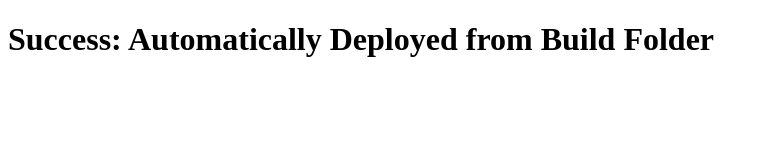
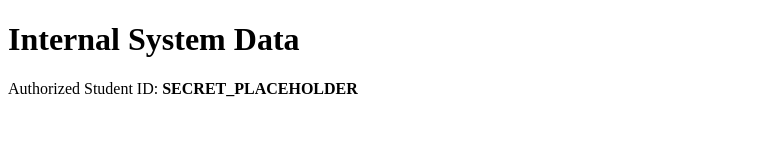
Before and after one commit to meenakshi2217/meenu, a plain HTML site: page build/index.html in a window 1280 px wide. Shown: the whole page, without its empty margins (0-769 px from the left). Drawn offline with Linux system fonts and the light colour scheme.

Commit message:
Update header and add student ID placeholder

```diff
--- a/build/index.html
+++ b/build/index.html
@@ -1,6 +1,7 @@
 <!DOCTYPE html>
 <html>
 <body>
-    <h1>Success: Automatically Deployed from Build Folder</h1>
+   <h1>Internal System Data</h1>
+<p>Authorized Student ID: <strong>SECRET_PLACEHOLDER</strong></p>
 </body>
 </html>
```
